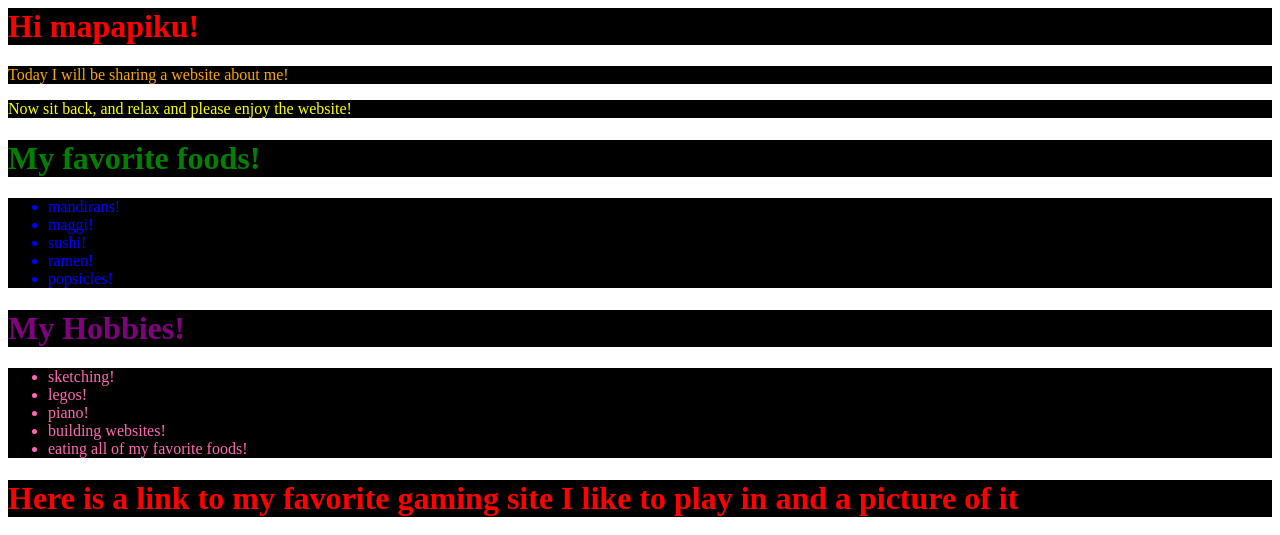
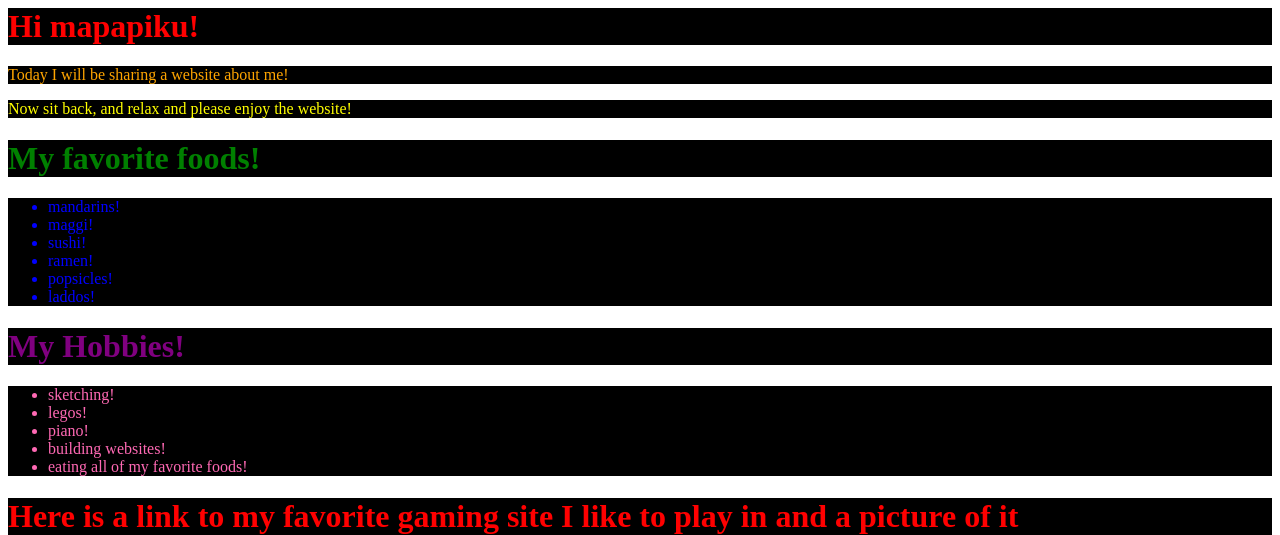
Before and after one commit to vermaaadya/aadya-site, a plain HTML site: page index.html in a window 1280 px wide. Shown: the top 535 px of the page. Drawn offline with Linux system fonts and the light colour scheme.

Commit message:
Update index.html
Added laddos to my favorite food list

```diff
--- a/index.html
+++ b/index.html
@@ -10,11 +10,12 @@
 
 		<h1 style="color: green; background-color: black;">My favorite 			foods!</h1>
 		<ul style="color: blue; background-color: black;">
-		<li>mandirans!</li>
+		<li>mandarins!</li>
 		<li>maggi!</li>
 		<li>sushi!</li>
 		<li>ramen!</li>
 		<li>popsicles!</li>
+		<li>laddos!</li>
 
 		</ul>
 
@@ -45,4 +46,5 @@
 
 
 	</body>
+
 </html>
```
